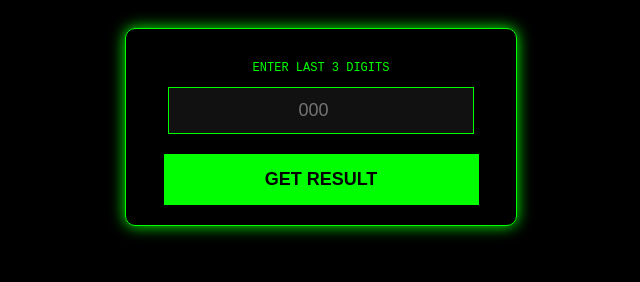
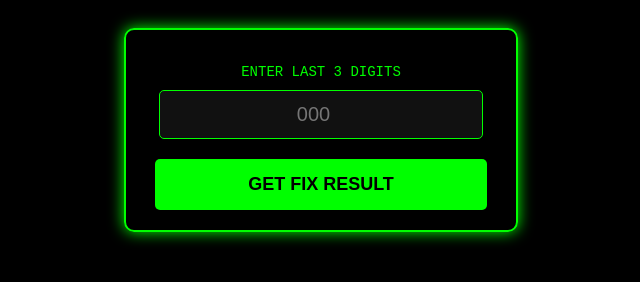
Before and after one commit to rakeshkhairwar913-dotcom/AK-MODZ, a plain HTML site: page index.html in a window 1280 px wide. Shown: the whole page, without its empty margins (319-959 px from the left). Drawn offline with Linux system fonts and the light colour scheme.

Commit message:
Update index.html

```diff
--- a/index.html
+++ b/index.html
@@ -4,22 +4,21 @@
     <meta name="viewport" content="width=device-width, initial-scale=1.0">
     <style>
         body { background: #000; color: #fff; text-align: center; font-family: monospace; padding: 20px; }
-        .hack-container { border: 1px solid #0f0; padding: 20px; border-radius: 10px; max-width: 350px; margin: auto; box-shadow: 0 0 15px #0f0; }
-        input { background: #111; color: #0f0; border: 1px solid #0f0; padding: 12px; width: 80%; font-size: 18px; text-align: center; margin-bottom: 20px; outline: none; }
+        .box { border: 2px solid #0f0; padding: 20px; border-radius: 10px; max-width: 350px; margin: auto; box-shadow: 0 0 15px #0f0; }
+        input { background: #111; color: #0f0; border: 1px solid #0f0; padding: 12px; width: 85%; font-size: 20px; text-align: center; margin-bottom: 20px; outline: none; border-radius: 5px; }
         #res_box { margin-top: 10px; display: none; }
         .res_text { font-size: 60px; font-weight: bold; margin: 10px 0; }
-        .num_text { font-size: 35px; color: cyan; letter-spacing: 10px; border: 1px dashed #444; padding: 10px; display: inline-block; }
-        button { background: #0f0; color: #000; border: none; padding: 15px; font-weight: bold; cursor: pointer; width: 90%; font-size: 18px; text-transform: uppercase; }
-        button:active { background: #0c0; }
+        .num_text { font-size: 45px; color: #00ffff; letter-spacing: 15px; background: #222; padding: 10px; display: inline-block; border-radius: 8px; border: 1px dashed #00ffff; }
+        button { background: #0f0; color: #000; border: none; padding: 15px; font-weight: bold; cursor: pointer; width: 95%; font-size: 18px; border-radius: 5px; }
+        button:active { background: #0c0; transform: scale(0.98); }
     </style>
 </head>
 <body>
 
-    <div class="hack-container">
-        <p style="color:#0f0; font-size: 12px;">ENTER LAST 3 DIGITS</p>
-        <input type="number" id="lastPeriod" placeholder="000">
-
-        <button onclick="runHack()">GET RESULT</button>
+    <div class="box">
+        <p style="color:#0f0; font-size: 14px; margin-bottom: 10px;">ENTER LAST 3 DIGITS</p>
+        <input type="number" id="periodInput" placeholder="000">
+        <button onclick="getHack()">GET FIX RESULT</button>
 
         <div id="res_box">
             <div class="res_text" id="outSize">--</div>
@@ -28,29 +27,40 @@
     </div>
 
     <script>
-        function runHack() {
-            let val = document.getElementById('lastPeriod').value;
-            if(val == "") { alert("Dalo!"); return; }
+        function getHack() {
+            let val = document.getElementById('periodInput').value;
+            if(val == "" || val.length < 1) { alert("Pehle number dalo bhai!"); return; }
 
             let outSize = document.getElementById('outSize');
             let outNums = document.getElementById('outNums');
             document.getElementById('res_box').style.display = "block";
 
-            // Logic: 13-Win Winning Logic
-            let isBig = Math.random() > 0.5;
+            // PERIOD SE RESULT FIX KARNE KA LOGIC
+            let seed = parseInt(val);
 
-            if (isBig) {
-                // BIG logic: 5,6,7,8,9
+            // Period ke aakhri digit se decide hoga (Even = BIG, Odd = SMALL)
+            let lastDigit = seed % 10;
+
+            if (lastDigit % 2 === 0) {
+                // BIG SECTION (Only 5,6,7,8,9)
                 outSize.innerText = "BIG";
                 outSize.style.color = "#ff3333";
-                let b = [5,6,7,8,9].sort(() => .5 - Math.random());
-                outNums.innerText = b[0] + " " + b[1];
+
+                // Seed based fix numbers
+                let n1 = 5 + (seed % 5);
+                let n2 = 5 + ((seed + 2) % 5);
+                if(n1 == n2) n2 = (n1 == 9) ? 5 : n1 + 1;
+                outNums.innerText = n1 + " " + n2;
             } else {
-                // SMALL logic: 0,1,2,3,4
+                // SMALL SECTION (Only 0,1,2,3,4)
                 outSize.innerText = "SMALL";
                 outSize.style.color = "#33ff33";
-                let s = [0,1,2,3,4].sort(() => .5 - Math.random());
-                outNums.innerText = s[0] + " " + s[1];
+
+                // Seed based fix numbers
+                let n1 = seed % 5;
+                let n2 = (seed + 3) % 5;
+                if(n1 == n2) n2 = (n1 == 4) ? 0 : n1 + 1;
+                outNums.innerText = n1 + " " + n2;
             }
         }
     </script>
```
